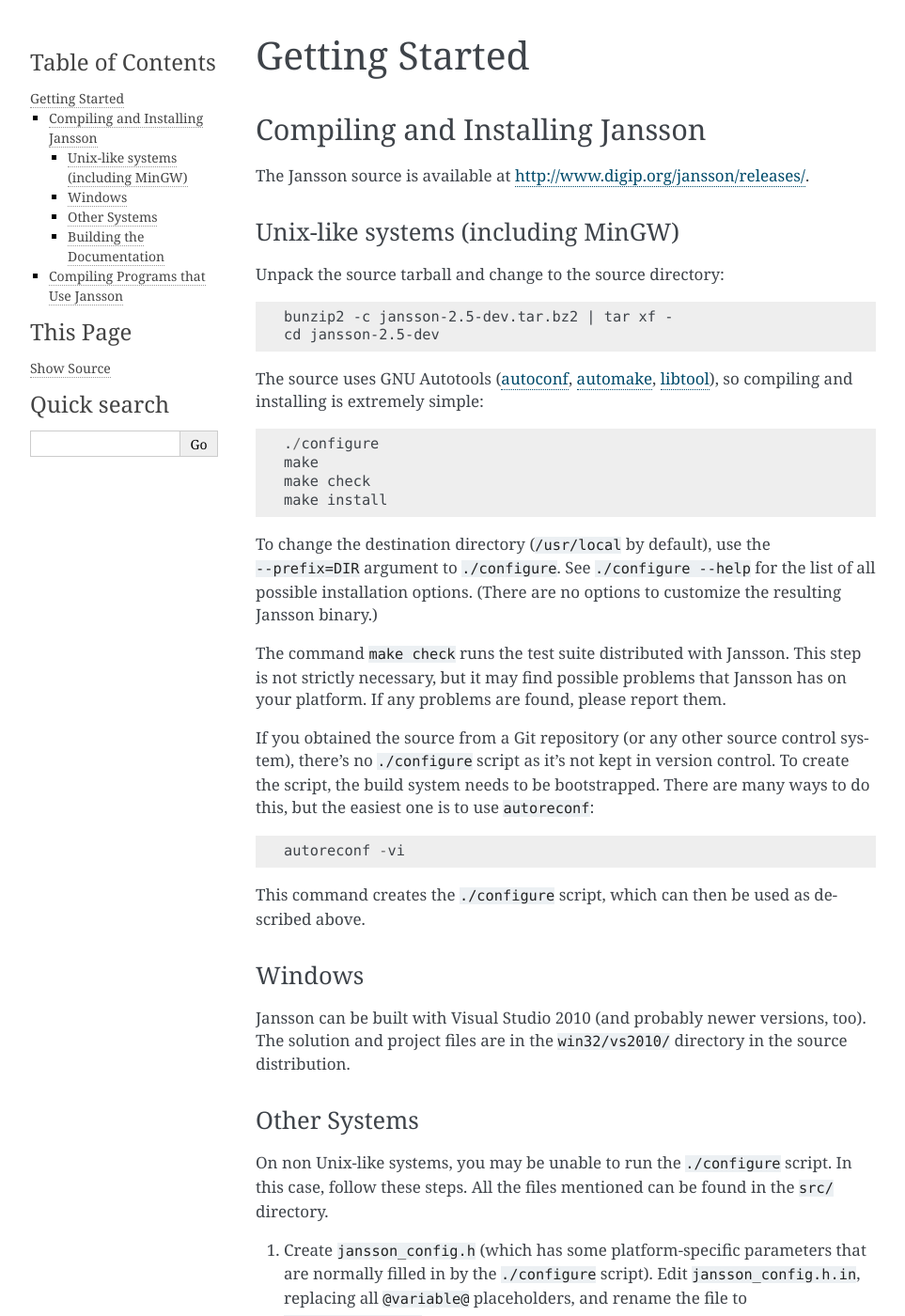
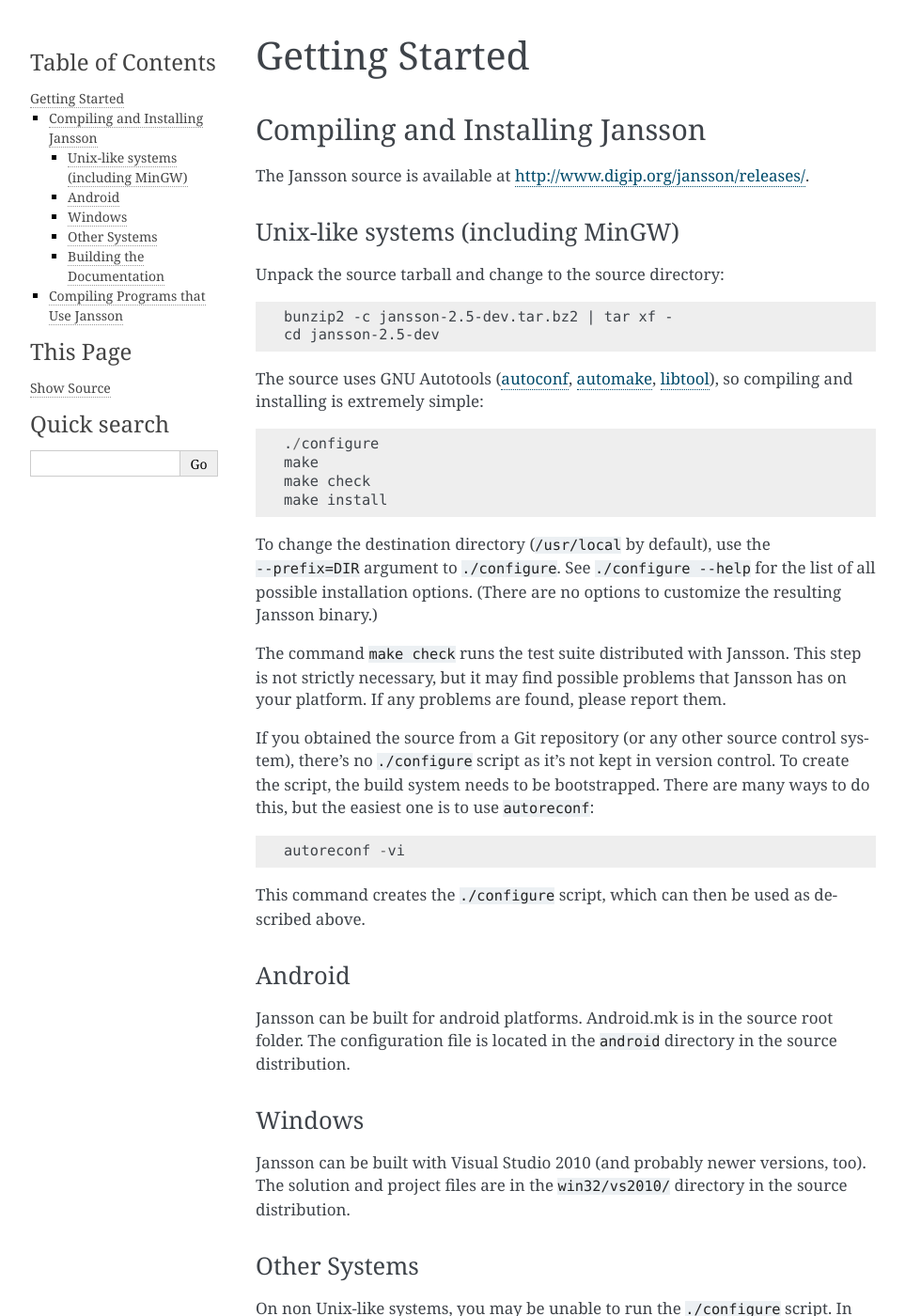
Before and after one commit to akheron/jansson, a Sphinx documentation site: the page built from doc/gettingstarted.rst, in a window 1280 px wide and 1400 px high. Shown: the whole window at 94% size, without its empty margins (148-1111 px from the left). Built offline with Sphinx 7.4.7, drawn with Linux system fonts in a browser that asks for light colours.

Commit message:
Add android doc.

```diff
--- a/doc/gettingstarted.rst
+++ b/doc/gettingstarted.rst
@@ -53,6 +53,11 @@
 .. _automake: http://www.gnu.org/software/automake/
 .. _libtool: http://www.gnu.org/software/libtool/
 
+Android
+-------
+Jansson can be built for android platforms. Android.mk is in the
+source root folder. The configuration file is located in the
+``android`` directory in the source distribution.
 
 Windows
 -------
```
